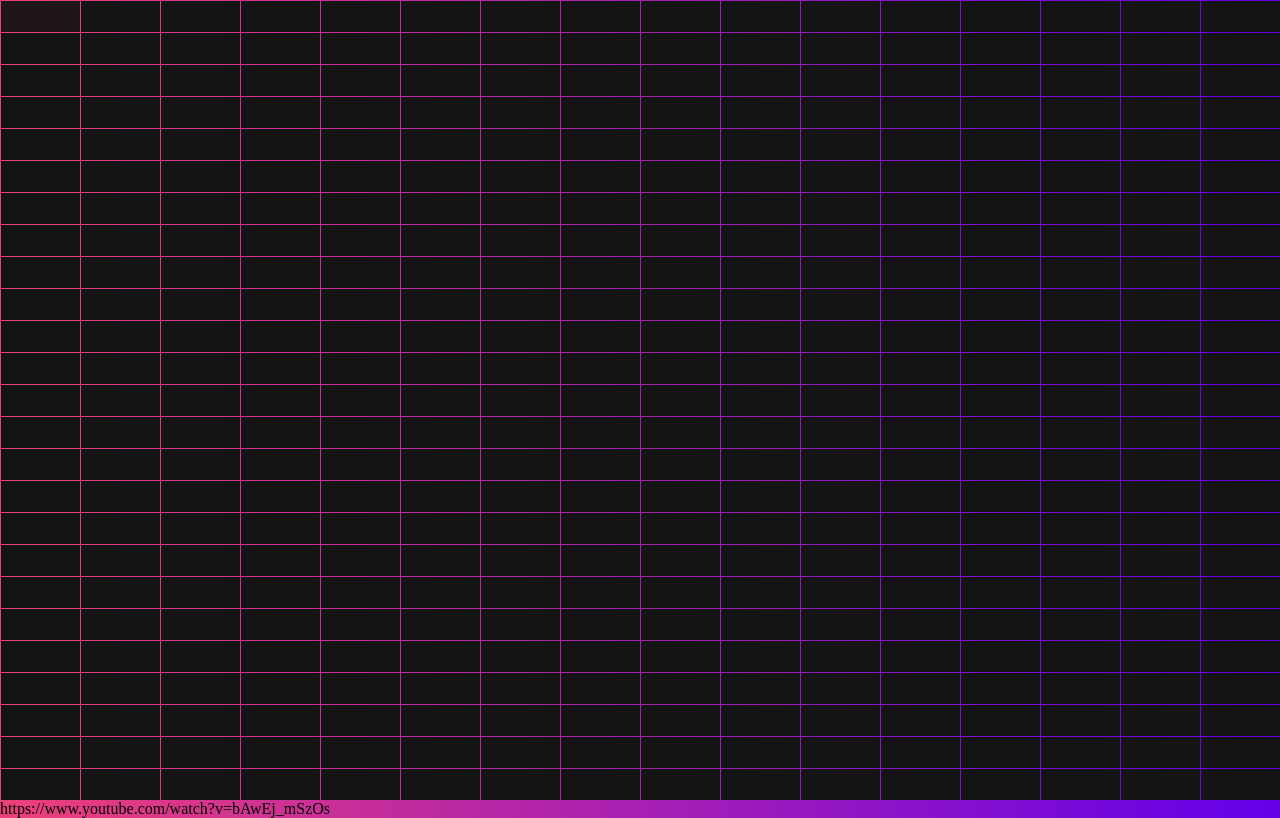
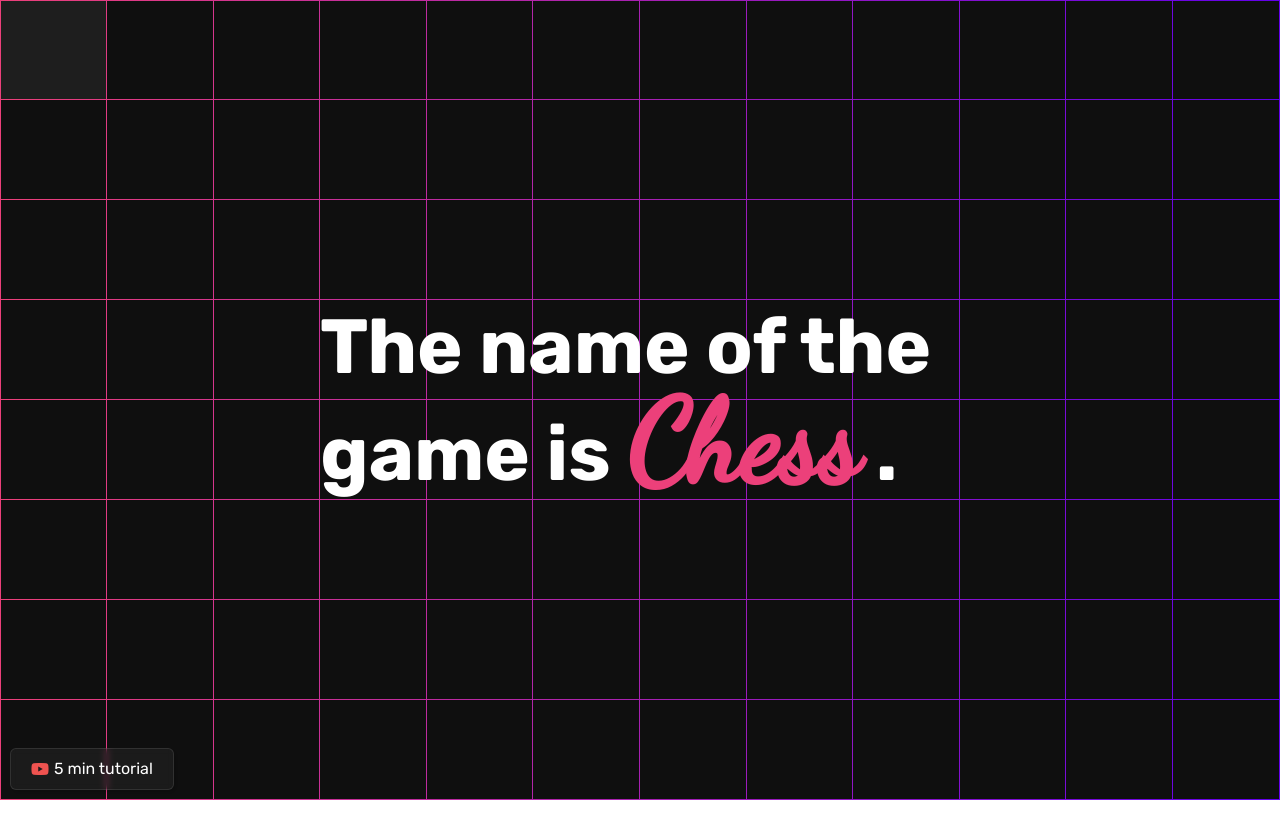
Before and after one commit to Benjaming61001/BasicHTML_CSS, a website: page Learning/Staggered Grid Effect/index.html in a window 1280 px wide. Drawn offline with Linux system fonts and the light colour scheme.

Commit message:
adjust staggered grid

```diff
--- a/Learning/Staggered Grid Effect/index.html
+++ b/Learning/Staggered Grid Effect/index.html
@@ -1,18 +1,44 @@
 <!DOCTYPE html>
 <html lang="en">
-<head>
-    <meta charset="UTF-8">
-    <meta http-equiv="X-UA-Compatible" content="IE=edge">
-    <meta name="viewport" content="width=device-width, initial-scale=1.0">
-    <link rel="stylesheet" href="style.css">
+  <head>
+    <meta charset="UTF-8" />
+    <meta http-equiv="X-UA-Compatible" content="IE=edge" />
+    <meta name="viewport" content="width=device-width, initial-scale=1.0" />
+    <link rel="stylesheet" href="style.css" />
+    <link rel="preconnect" href="https://fonts.googleapis.com" />
+    <link rel="preconnect" href="https://fonts.gstatic.com" crossorigin />
+    <link
+      href="https://fonts.googleapis.com/css2?family=Dancing+Script:wght@500&family=Rubik:wght@400;700&display=swap"
+      rel="stylesheet"
+    />
+    <script
+      src="https://kit.fontawesome.com/9915514e38.js"
+      crossorigin="anonymous"
+    ></script>
     <title>Document</title>
-</head>
-<body>
+  </head>
+  <body>
     <div id="tiles"></div>
 
-    <div>https://www.youtube.com/watch?v=bAwEj_mSzOs</div>
+    <h1 id="title" class="centered">
+      The name of the game is
+      <span class="fancy">Chess</span>
+      .
+    </h1>
+
+    <i id="icon" class="fa-solid fa-chess centered"></i>
+
+    <a
+      id="yt-link"
+      class="meta-link"
+      href="https://youtu.be/bAwEj_mSzOs"
+      target="_blank"
+    >
+      <i class="fa-brands fa-youtube"></i>
+      <span>5 min tutorial</span>
+    </a>
 
     <script src="anime.min.js"></script>
     <script src="script.js"></script>
-</body>
+  </body>
 </html>
--- a/Learning/Staggered Grid Effect/script.js
+++ b/Learning/Staggered Grid Effect/script.js
@@ -1,36 +1,34 @@
-const wrapper = document.getElementById("tiles");
+const wrapper = document.getElementById('tiles')
 
 let columns = 0,
-  rows = 0;
+  rows = 0,
+  toggled = false
 
-const colors = [
-    "rgb(229, 57, 53)",
-    "rgb(253, 216, 53)",
-    "rgb(244, 81, 30)",
-    "rgb(76, 175, 80)",
-    "rgb(33, 150, 243)",
-    "rgb(156, 29, 176)"
-];
+const toggle = () => {
+  toggled = !toggled
 
-let toggled = false;
+  document.body.classList.toggle('toggled')
+}
 
-const handleOnClick = index => {
-    toggled = !toggled;
+const handleOnClick = (index) => {
+  toggle()
 
   anime({
-        targets: ".tile",
+    targets: '.tile',
     opacity: toggled ? 0 : 1,
     delay: anime.stagger(50, {
       grid: [columns, rows],
-            from: index
-        })
+      from: index,
+    }),
   })
 }
 
 const createTile = index => {
-  const tile = document.createElement('div');
+  const tile = document.createElement("div");
 
-  tile.classList.add('tile');
+  tile.classList.add("tile");
+
+  tile.style.opacity = toggled ? 0 : 1;
 
   tile.onclick = e => handleOnClick(index);
 
@@ -40,14 +38,16 @@ const createTile = index => {
 const createTiles = quantity => {
   Array.from(Array(quantity)).map((tile, index) => {
     wrapper.appendChild(createTile(index));
-    })
+  });
 }
 
 const createGrid = () => {
   wrapper.innerHTML = "";
 
-    columns = Math.floor(document.body.clientWidth / 50);
-    rows = Math.floor(document.body.clientHeight / 50);
+  const size = document.body.clientWidth > 800 ? 100 : 50;
+
+  columns = Math.floor(document.body.clientWidth / size);
+  rows = Math.floor(document.body.clientHeight / size);
 
   wrapper.style.setProperty("--columns", columns);
   wrapper.style.setProperty("--rows", rows);
--- a/Learning/Staggered Grid Effect/style.css
+++ b/Learning/Staggered Grid Effect/style.css
@@ -1,20 +1,6 @@
 :root {
   --g1: rgb(98, 0, 234);
   --g2: rgb(236, 64, 122);
-}
-
-body {
-    animation: background-pan 10s linear infinite;
-    background: linear-gradient(
-        to right,
-        var(--g1),
-        var(--g2),
-        var(--g1)
-    );
-    background-size: 200%;
-    height: 100vh;
-    overflow: hidden;
-    margin: 0px;
 }
 
 @keyframes background-pan {
@@ -27,26 +13,134 @@ body {
   }
 }
 
+body {
+  animation: background-pan 10s linear infinite;
+  background: linear-gradient(to right, var(--g1), var(--g2), var(--g1));
+  background-size: 200%;
+  height: 100vh;
+  overflow: hidden;
+  margin: 0px;
+}
+
+body.toggled {
+  animation: none;
+}
+
+body.toggled > #title {
+  opacity: 0;
+}
+
+body.toggled > #icon {
+  opacity: 1;
+}
+
+body.toggled > #tiles > .tile:hover {
+  opacity: 0.1 !important;
+}
+
+.centered {
+  left: 50%;
+  position: absolute;
+  top: 50%;
+  transform: translate(-50%, -50%);
+}
+
 #tiles {
-    height: 100vh;
-    width: 100vw;
+  height: calc(100vh - 1px);
+  width: calc(100vw - 1px);
+  position: relative;
+  z-index: 2;
 
   display: grid;
   grid-template-columns: repeat(var(--columns), 1fr);
-    grid-template-columns: repeat(var(--rows), 1fr);
+  grid-template-rows: repeat(var(--rows), 1fr);
 }
 
 .tile {
+  cursor: pointer;
   position: relative;
 }
 
-.tile::before {
-    background-color: rgb(20, 20, 20);
-    content: "";
-    position: absolute;
-    inset: 0.5px;
+.tile:hover:before {
+  background-color: rgb(30, 30, 30);
 }
 
-.tile:hover {
-    opacity: 0.95;
+.tile:before {
+  background-color: rgb(15, 15, 15);
+  content: '';
+  inset: 0.5px;
+  position: absolute;
 }
+
+#title {
+  color: white;
+  font-family: 'Rubik', sans-serif;
+  font-size: 6vw;
+  margin: 0px;
+  pointer-events: none;
+  transition: opacity 1200ms ease;
+  width: 50vw;
+  z-index: 3;
+}
+
+#title > .fancy {
+  color: var(--g2);
+  font-family: 'Dancing Script', cursive;
+  font-size: 1.5em;
+  line-height: 0.9em;
+}
+
+#icon {
+  color: rgba(255, 255, 255, 0.15);
+  font-size: 80vmin;
+  opacity: 0;
+  pointer-events: none;
+  transition: opacity 1200ms ease;
+  z-index: 1;
+}
+
+/* -- YouTube Link Styles -- */
+
+body.menu-toggled > .meta-link > span {
+  color: rgb(30, 30, 30);
+}
+
+#yt-link > i {
+  color: rgb(239, 83, 80);
+}
+
+.meta-link {
+  align-items: center;
+  backdrop-filter: blur(3px);
+  background-color: rgba(255, 255, 255, 0.05);
+  border: 1px solid rgba(255, 255, 255, 0.1);
+  border-radius: 6px;
+  bottom: 10px;
+  box-shadow: 2px 2px 2px rgba(0, 0, 0, 0.1);
+  cursor: pointer;
+  display: inline-flex;
+  gap: 5px;
+  left: 10px;
+  padding: 10px 20px;
+  position: fixed;
+  text-decoration: none;
+  transition: background-color 400ms, border-color 400ms;
+  z-index: 10000;
+}
+
+.meta-link:hover {
+  background-color: rgba(255, 255, 255, 0.1);
+  border: 1px solid rgba(255, 255, 255, 0.2);
+}
+
+.meta-link > i,
+.meta-link > span {
+  height: 20px;
+  line-height: 20px;
+}
+
+.meta-link > span {
+  color: white;
+  font-family: 'Rubik', sans-serif;
+  transition: color 400ms;
+}
```
Lines whose indentation alone changed are shown as unchanged.
